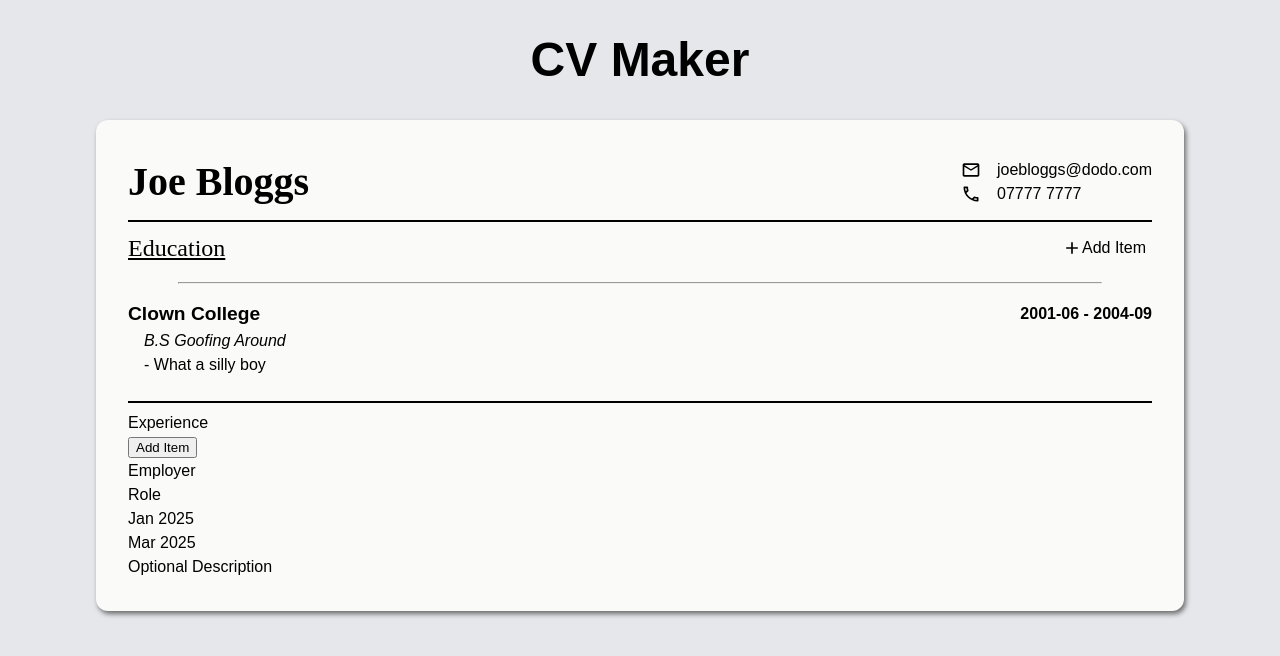
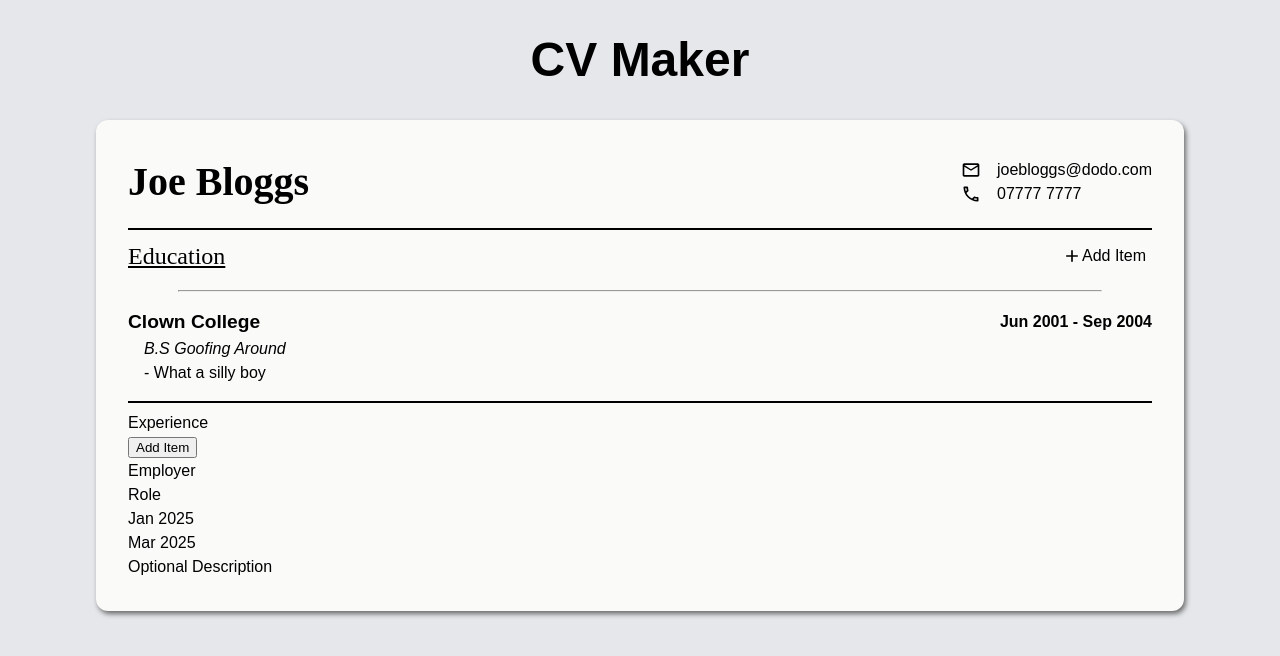
Before and after one commit to gemini-mastiff/CV-application, a React (Vite) app: page / in a window 1280 px wide. Shown: the top 656 px of the page. Built offline with nearby package versions, Linux system fonts and the light colour scheme; a web font is replaced by a local one.

Commit message:
feat: implement date formatting & Present? option

```diff
--- a/src/components/List.jsx
+++ b/src/components/List.jsx
@@ -8,7 +8,6 @@ export default function List({ title, arr }) {
   console.log(listArr);
 
   const handleAdd = () => {
-    console.log("TEST");
     setListArr([
       ...listArr,
       {
--- a/src/components/ListItem.jsx
+++ b/src/components/ListItem.jsx
@@ -5,9 +5,41 @@ import delSvg from "../assets/delete.svg";
 import AddItemBtn from "./AddItemBtn.jsx";
 import { useState } from "react";
 
+function formatDate(date) {
+  if (date === "Present") {
+    return date;
+  }
+  const [yyyy, monthIndex] = date.split("-");
+
+  const months = [
+    "Jan",
+    "Feb",
+    "Mar",
+    "Apr",
+    "May",
+    "Jun",
+    "Jul",
+    "Aug",
+    "Sep",
+    "Oct",
+    "Nov",
+    "Dec",
+  ];
+
+  const mm = months[monthIndex - 1];
+  return `${mm} ${yyyy}`;
+}
+
 export default function ListItem({ listItem, handleDel, handleSave }) {
   const [isEditing, setIsEditing] = useState(false);
   const [item, setItem] = useState(listItem);
+  const [isPresent, setIsPresent] = useState(false);
+
+  const handleCheck = () => {
+    setIsPresent(!isPresent);
+  };
+
+  const displayPresent = isPresent ? "Present" : formatDate(item.end);
 
   if (isEditing) {
     return (
@@ -21,18 +53,30 @@ export default function ListItem({ listItem, handleDel, handleSave }) {
                 value={item.place}
                 onChange={(e) => setItem({ ...item, place: e.target.value })}
               />
-              <p>
+              <div className="date-input">
                 <input
                   type="month"
                   value={item.start}
                   onChange={(e) => setItem({ ...item, start: e.target.value })}
                 />
-                <input
-                  type="month"
-                  value={item.end}
-                  onChange={(e) => setItem({ ...item, end: e.target.value })}
-                />
-              </p>
+                <div className="end-input">
+                  <input
+                    disabled={isPresent}
+                    type="month"
+                    value={item.end}
+                    onChange={(e) => setItem({ ...item, end: e.target.value })}
+                  />
+                  <div className="checkbox container">
+                    <input
+                      name="present"
+                      type="checkbox"
+                      checked={isPresent}
+                      onChange={handleCheck}
+                    />
+                    <label htmlFor="present">Present?</label>
+                  </div>
+                </div>
+              </div>
             </div>
             <input
               className="topic"
@@ -72,7 +116,7 @@ export default function ListItem({ listItem, handleDel, handleSave }) {
         <div className="content">
           <div className="item-header">
             <h3 className="place">{item.place}</h3>
-            <p>{`${item.start} - ${item.end}`}</p>
+            <p>{formatDate(item.start) + " - " + displayPresent}</p>
           </div>
           <h3 className="topic">{item.topic}</h3>
           <p className="desc">{item.desc}</p>
--- a/src/styles/App.css
+++ b/src/styles/App.css
@@ -16,6 +16,7 @@
 
 .section-divider {
   border: 1px solid black;
+  margin-top: 1em;
 }
 
 input {
--- a/src/styles/ListItem.css
+++ b/src/styles/ListItem.css
@@ -1,7 +1,6 @@
 .list-item-container {
   display: flex;
   align-items: center;
-  margin-bottom: 1em;
 }
 
 .list-item {
@@ -37,7 +36,7 @@
 
 .topic,
 .desc {
-  margin-left: 1em;
+  margin: 0 1em;
 }
 
 /* INPUT */
@@ -52,12 +51,22 @@
 }
 
 .input .desc {
-  width: 100%;
+  width: 60%;
   font: inherit;
   border: none;
   border-radius: 0.25em;
   background-color: var(--BG-COLOUR);
   padding: 0.25em 0.5em;
+}
+
+.date-input {
+  display: flex;
+  flex-direction: column;
+}
+
+.end-input {
+  display: flex;
+  align-items: center;
 }
 
 /* BTN CONTAINER */
```
